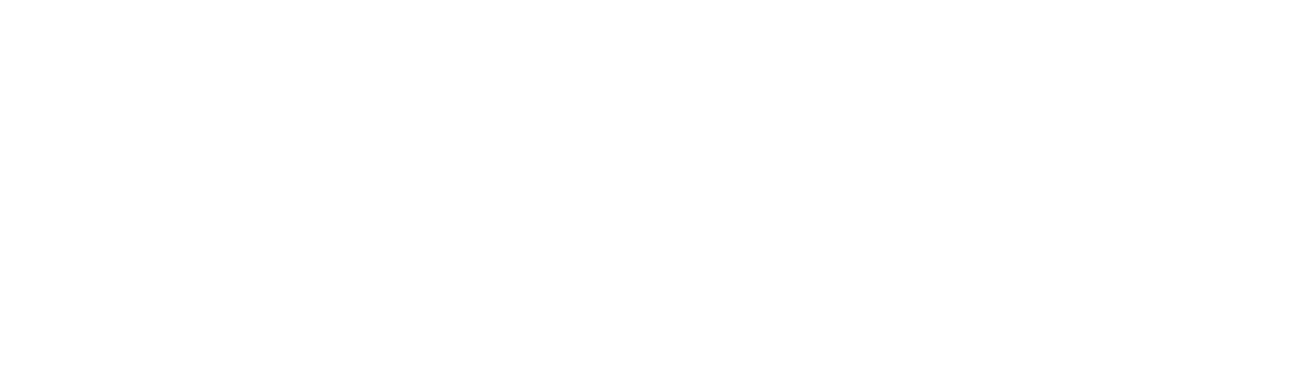
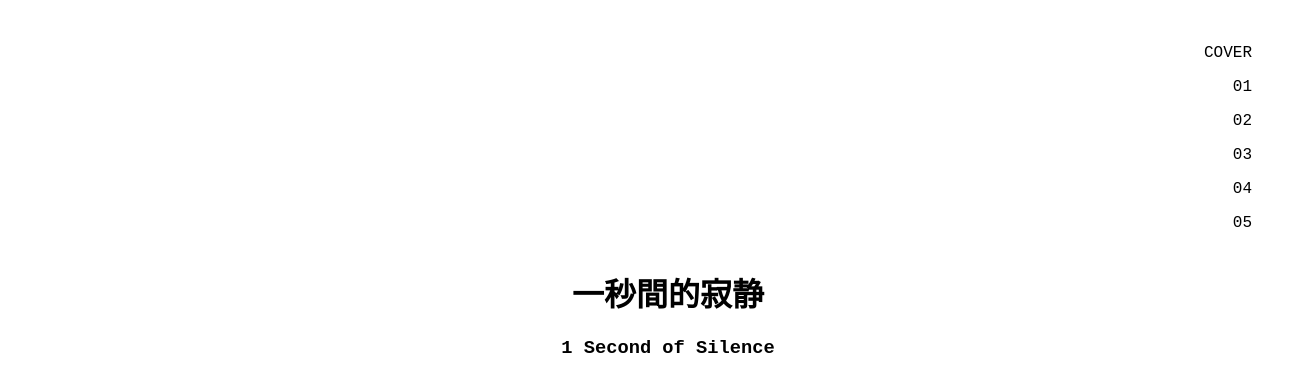
Before and after one commit to Ne-3s2-3p5/Ne-3s2-3p5.github.io, a plain HTML site: page index.html in a window 1280 px wide. Shown: the whole page, 1308 px wide, since content can reach past the window. Drawn offline with Linux system fonts and the light colour scheme.

Commit message:
Font type css & structure

```diff
--- /dev/null
+++ b/css/style.css
@@ -0,0 +1,6 @@
+body {padding:20px; font-family: "Courier New", Courier, monospace, "ヒラギノ角ゴ ProN W3", "Hiragino Kaku Gothic ProN", メイリオ, Meiryo, sans-serif; }
+h1, h2 {font-family: "A1明朝 A1", "A1 Mincho", "Times New Roman", "ヒラギノ明朝 ProN W3", "Hiragino Mincho ProN", "ＭＳ Ｐ明朝", "MS PMincho", "MS 明朝", serif;}
+.nav {text-align:right;}
+.wrap {width:100%; height: auto; position: absolute;}
+.title {font-weight:normal; text-align:center;}
+.copyright{bottom:0; left:0; position:absolute;}
--- a/index.html
+++ b/index.html
@@ -1,8 +1,56 @@
 <!DOCTYPE html>
 <html>
 	<head>
+		<link type="text/css" rel="stylesheet" href="css/style.css">
+		<meta charset="utf-8">
+
+		<title>一秒間的寂静 | 1 Second of Silence</title>
 	</head>
-	<body　class="">
-		<div class="header"></div>
+	<body>
+		<!-- NAVIGATION -->
+		<div class="nav">
+			<a id="" class="">
+				<p class="">
+					<span>COVER</span>
+				</p>
+			</a>
+
+			<a id="" class="">
+				<p class="">01</p>
+			</a>
+
+			<a id="" class="">
+				<p class="">02</p>
+			</a>
+
+			<a id="" class="">
+				<p class="">03</p>
+			</a>
+
+			<a id="" class="">
+				<p class="">04</p>
+			</a>
+
+			<a id="" class="">
+				<p class="">05</p>
+			</a>
+
+		</div>
+
+		<!-- WRAP -->
+		<div class="wrap">
+			<!-- COVER -->
+			<div class="cover">
+				<div class="title">
+					<h1>一秒間的寂静</h1>
+					<h3>1 Second of Silence</h3>
+				</div>
+			</div>
+
+			<!-- COPYRIGHT -->
+			<div class="copyright" style="display:none;">
+				<p>Copyright &copy; ring03.cl</p>
+			</div>
+		</div>
 	</body>
 </html>
```
